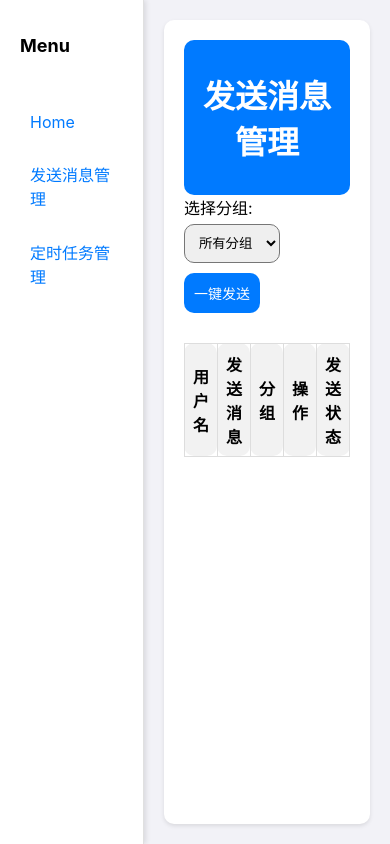
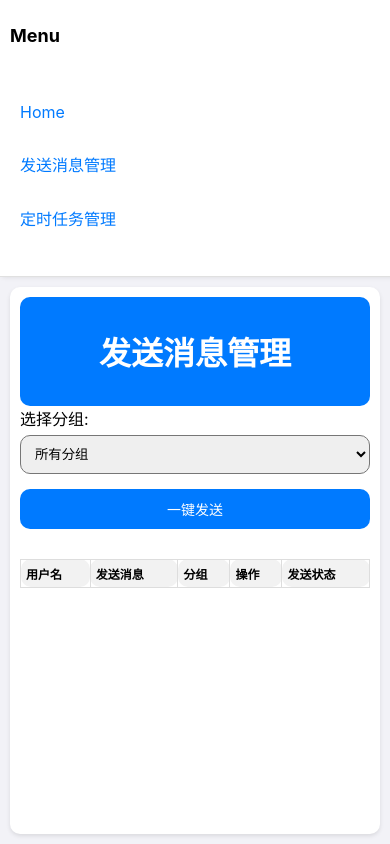
Before and after one commit to xieyumc/YuYuWechat, a Django app: template YuYuWechatV2_Client/client_app/templates/send_message_management.html in a window 390 px wide. Run offline with Django 4.2, Linux system fonts and the light colour scheme; the template is opened without the code that fills it, so the values that code supplies are empty; parts of the project's set-up code (start-up, migrations or seed data) failed here and were passed over.

Commit message:
feature：新增移动端适配

```diff
--- a/YuYuWechatV2_Client/client_app/templates/send_message_management.html
+++ b/YuYuWechatV2_Client/client_app/templates/send_message_management.html
@@ -151,6 +151,43 @@
 
         button.skip-button.active {
             background-color: #007aff;
+        }
+
+        @media (max-width: 768px) {
+            body {
+                flex-direction: column;
+            }
+
+            .sidebar {
+                width: 100%;
+                height: auto;
+                padding: 10px;
+                border-right: none;
+                border-bottom: 1px solid #e0e0e0;
+            }
+
+            .content {
+                margin: 10px;
+                padding: 10px;
+            }
+
+            table {
+                font-size: 12px; /* 减小字体大小以适应屏幕 */
+            }
+
+            th, td {
+                padding: 5px; /* 减小表格单元格的内边距 */
+            }
+
+            #connectForm, #connectForm .input-container, .input-container input, #connectForm button, button[type="submit"], .content button[type="button"], button.skip-button {
+                width: 100%; /* 宽度调整为100%，确保充满屏幕 */
+                box-sizing: border-box; /* 确保宽度包括内边距和边框 */
+            }
+
+            select, button {
+                width: 100%; /* 下拉框和按钮宽度调整为100% */
+                margin-bottom: 10px; /* 增加间距以便触摸操作 */
+            }
         }
     </style>
     <script>
```
Also changed, not shown: YuYuWechatV2_Client/client_app/templates/home.html (+22 -0 lines), YuYuWechatV2_Client/client_app/templates/schedule_management.html (+37 -0 lines).
